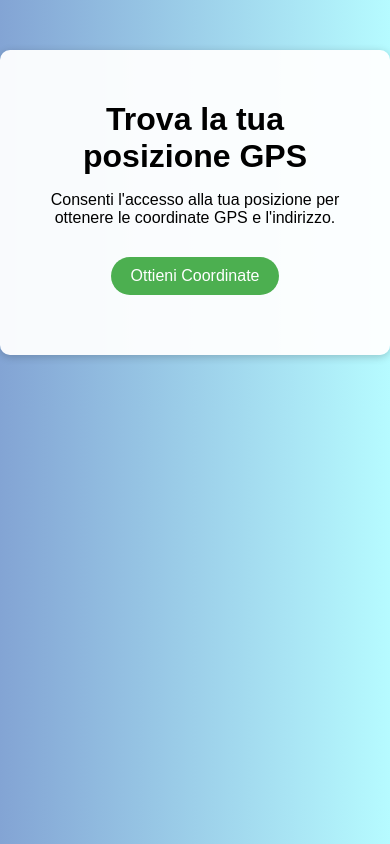
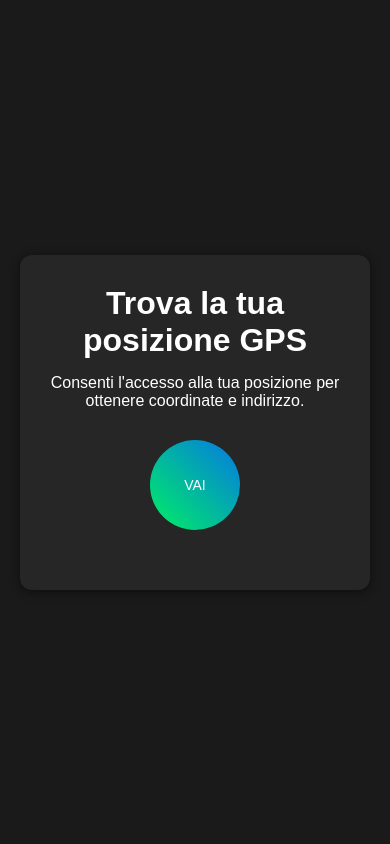
Before and after one commit to RalerioVago99/my_position, a plain HTML site: page index.html in a window 390 px wide. Drawn offline with Linux system fonts and the light colour scheme.

Commit message:
Update index.html

```diff
--- a/index.html
+++ b/index.html
@@ -3,64 +3,125 @@
 <head>
   <meta charset="UTF-8">
   <meta name="viewport" content="width=device-width, initial-scale=1.0">
-  <title>Calcola le Coordinate GPS</title>
+  <title>Trova la tua posizione GPS</title>
   <style>
+    /* RESET DI BASE */
+    * {
+      margin: 0;
+      padding: 0;
+      box-sizing: border-box;
+    }
+
+    /* STILE DI BASE PER IL BODY */
     body {
       font-family: Arial, sans-serif;
-      margin: 0;
-      padding: 0;
-      background: linear-gradient(to right, #83a4d4, #b6fbff);
+      background-color: #1a1a1a; /* Sfondo scuro */
+      color: #fff; /* Testo bianco */
+      min-height: 100vh;
+      display: flex;
+      justify-content: center;
+      align-items: center;
+      padding: 20px;
     }
+
+    /* CONTENITORE CENTRALE */
     .container {
-      background-color: rgba(255, 255, 255, 0.95);
+      background-color: rgba(255, 255, 255, 0.05);
+      border-radius: 12px;
+      padding: 30px;
+      width: 100%;
       max-width: 600px;
-      margin: 50px auto;
-      padding: 30px;
-      border-radius: 10px;
-      box-shadow: 0 2px 8px rgba(0, 0, 0, 0.2);
       text-align: center;
+      box-shadow: 0 2px 10px rgba(0, 0, 0, 0.5);
     }
+
     h1 {
-      margin-bottom: 10px;
+      margin-bottom: 15px;
     }
+
     p {
       margin-bottom: 20px;
     }
-    button {
-      padding: 10px 20px;
-      font-size: 16px;
+
+    /* STILE PER IL BOTTONE CIRCOLARE */
+    .circle-btn {
+      position: relative;
+      display: inline-flex;
+      justify-content: center;
+      align-items: center;
+      width: 120px;        /* diametro del bottone */
+      height: 120px;       /* diametro del bottone */
+      margin: 10px;
+      border: none;
+      border-radius: 50%;
+      background: #1a1a1a; /* Sfondo interno del bottone */
+      color: #fff;
+      font-size: 18px;
       cursor: pointer;
-      background-color: #4CAF50;
-      color: white;
-      border: none;
-      border-radius: 20px;
-      margin: 10px;
-      transition: background-color 0.3s ease;
+      overflow: hidden;
+      transition: transform 0.3s ease;
+      z-index: 1; /* per essere sopra al cerchio del gradiente */
     }
-    button:hover {
-      background-color: #45a049;
+
+    /* Effetto “anello gradiente” con pseudo-elemento */
+    .circle-btn::before {
+      content: "";
+      position: absolute;
+      top: -2px;
+      left: -2px;
+      right: -2px;
+      bottom: -2px;
+      border-radius: 50%;
+      background: linear-gradient(45deg, #00f260, #0575e6);
+      z-index: -1;
     }
+
+    /* Effetto hover */
+    .circle-btn:hover {
+      transform: scale(1.05);
+    }
+
+    /* Effetto “pressione” al click */
+    .circle-btn:active {
+      transform: scale(0.95);
+    }
+
+    /* TESTO DEI RISULTATI */
     #coordinates {
       margin-top: 20px;
       font-size: 18px;
-      font-weight: bold;
+      font-weight: normal;
+      line-height: 1.5;
+    }
+
+    /* MEDIA QUERIES PER RESPONSIVITÀ */
+    @media (max-width: 480px) {
+      .circle-btn {
+        width: 90px;
+        height: 90px;
+        font-size: 14px;
+      }
     }
   </style>
 </head>
 <body>
   <div class="container">
     <h1>Trova la tua posizione GPS</h1>
-    <p>Consenti l'accesso alla tua posizione per ottenere le coordinate GPS e l'indirizzo.</p>
-    <button onclick="getLocation()">Ottieni Coordinate</button>
+    <p>Consenti l'accesso alla tua posizione per ottenere coordinate e indirizzo.</p>
+    <!-- Bottone per ottenere le coordinate -->
+    <button class="circle-btn" onclick="getLocation()">VAI</button>
+
+    <!-- Area dove mostrare i risultati -->
     <div id="coordinates"></div>
   </div>
 
   <script>
     function getLocation() {
+      const coordsDiv = document.getElementById("coordinates");
       if (navigator.geolocation) {
         navigator.geolocation.getCurrentPosition(showPosition, showError);
       } else {
-        document.getElementById("coordinates").innerHTML = "Geolocalizzazione non supportata dal tuo browser.";
+        coordsDiv.innerHTML = "Geolocalizzazione non supportata dal tuo browser.";
       }
     }
 
@@ -68,48 +129,59 @@
       const lat = position.coords.latitude;
       const lon = position.coords.longitude;
       const coordinates = `Latitudine: ${lat.toFixed(6)}, Longitudine: ${lon.toFixed(6)}`;
-      document.getElementById("coordinates").innerHTML = coordinates + "<br>Recupero indirizzo...";
+      const coordsDiv = document.getElementById("coordinates");
 
-      // Chiamata al servizio di reverse geocoding tramite Nominatim
+      coordsDiv.innerHTML = coordinates + "<br>Recupero indirizzo...";
+
+      // Reverse Geocoding con Nominatim (OpenStreetMap)
       const url = `https://nominatim.openstreetmap.org/reverse?format=jsonv2&lat=${lat}&lon=${lon}`;
 
       fetch(url)
         .then(response => response.json())
         .then(data => {
-          let address = data.address || {};
-          // Recupera la via (road) e la città (city, town o village)
-          let road = address.road ? address.road : "";
-          let city = address.city ? address.city : (address.town ? address.town : (address.village ? address.village : ""));
+          const address = data.address || {};
+          // Verifica se esistono informazioni su strada e città
+          const road = address.road ? address.road : "";
+          const city = address.city ? address.city
+                     : (address.town ? address.town
+                     : (address.village ? address.village : ""));
+
           let displayAddress = "";
           if (road || city) {
             displayAddress = `<br>Indirizzo: ${road}${road && city ? ', ' : ''}${city}`;
           } else {
             displayAddress = "<br>Indirizzo non trovato.";
           }
-          // Visualizza le coordinate insieme all'indirizzo e aggiunge il pulsante per copiare
-          document.getElementById("coordinates").innerHTML = `
-            ${coordinates}${displayAddress}<br><br>
-            <button onclick="copyCoordinates('${lat.toFixed(6)}, ${lon.toFixed(6)} - ${road} ${city}')">Copia le coordinate</button>
+
+          coordsDiv.innerHTML = `
+            ${coordinates}${displayAddress}
+            <br><br>
+            <button class="circle-btn"
+                    style="width: 140px; height: 50px; border-radius: 25px; font-size: 16px;"
+                    onclick="copyCoordinates('${lat.toFixed(6)}, ${lon.toFixed(6)} - ${road} ${city}')">
+              COPIA
+            </button>
           `;
         })
         .catch(error => {
-          document.getElementById("coordinates").innerHTML = `${coordinates}<br>Impossibile recuperare l'indirizzo.`;
+          coordsDiv.innerHTML = `${coordinates}<br>Impossibile recuperare l'indirizzo.`;
         });
     }
 
     function showError(error) {
+      const coordsDiv = document.getElementById("coordinates");
       switch(error.code) {
         case error.PERMISSION_DENIED:
-          document.getElementById("coordinates").innerHTML = "Permesso negato per la geolocalizzazione.";
+          coordsDiv.innerHTML = "Permesso negato per la geolocalizzazione.";
           break;
         case error.POSITION_UNAVAILABLE:
-          document.getElementById("coordinates").innerHTML = "Posizione non disponibile.";
+          coordsDiv.innerHTML = "Posizione non disponibile.";
           break;
         case error.TIMEOUT:
-          document.getElementById("coordinates").innerHTML = "Il tempo per ottenere la posizione è scaduto.";
+          coordsDiv.innerHTML = "Il tempo per ottenere la posizione è scaduto.";
           break;
         case error.UNKNOWN_ERROR:
-          document.getElementById("coordinates").innerHTML = "Si è verificato un errore sconosciuto.";
+          coordsDiv.innerHTML = "Si è verificato un errore sconosciuto.";
           break;
       }
     }
```
